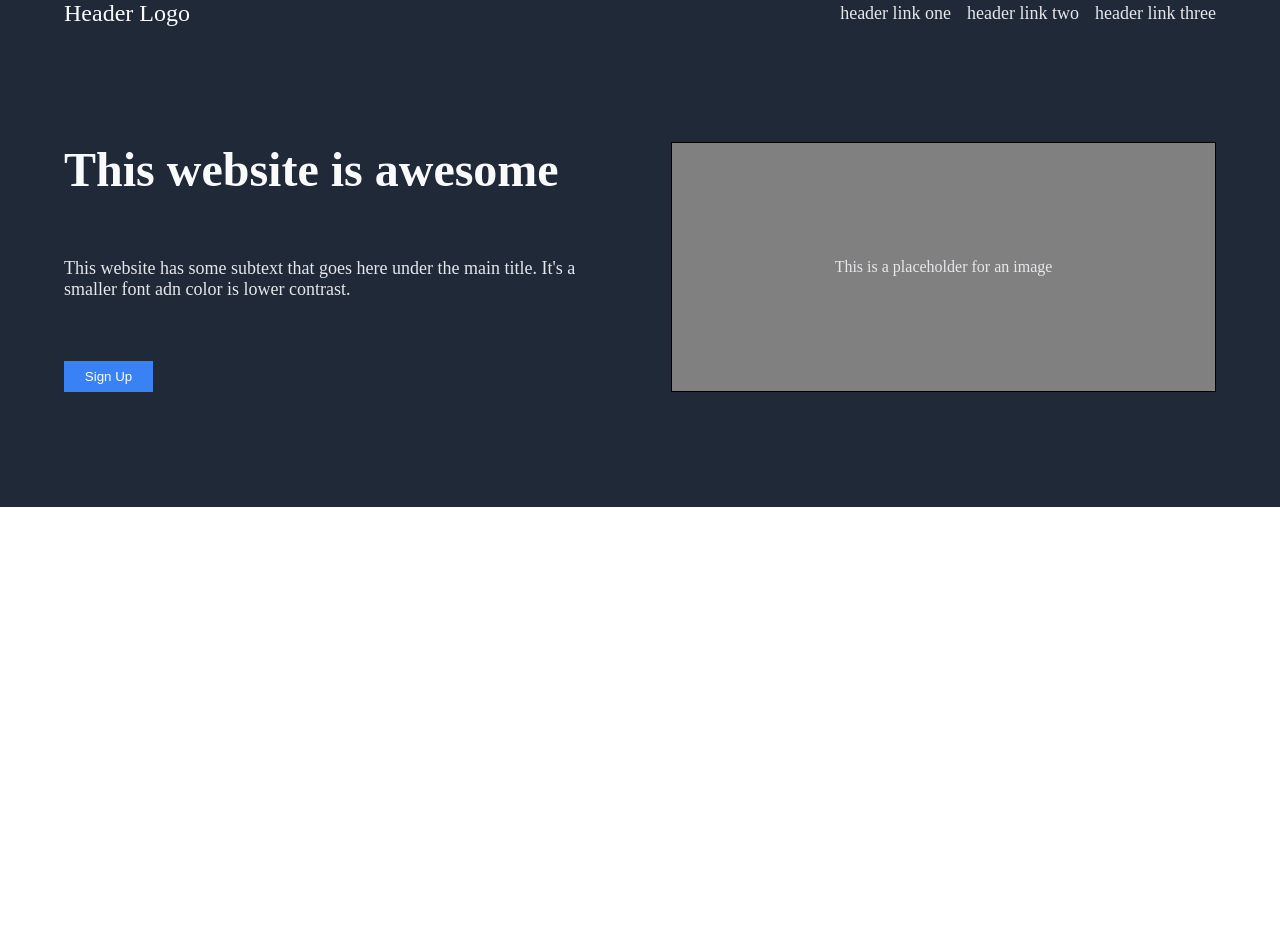
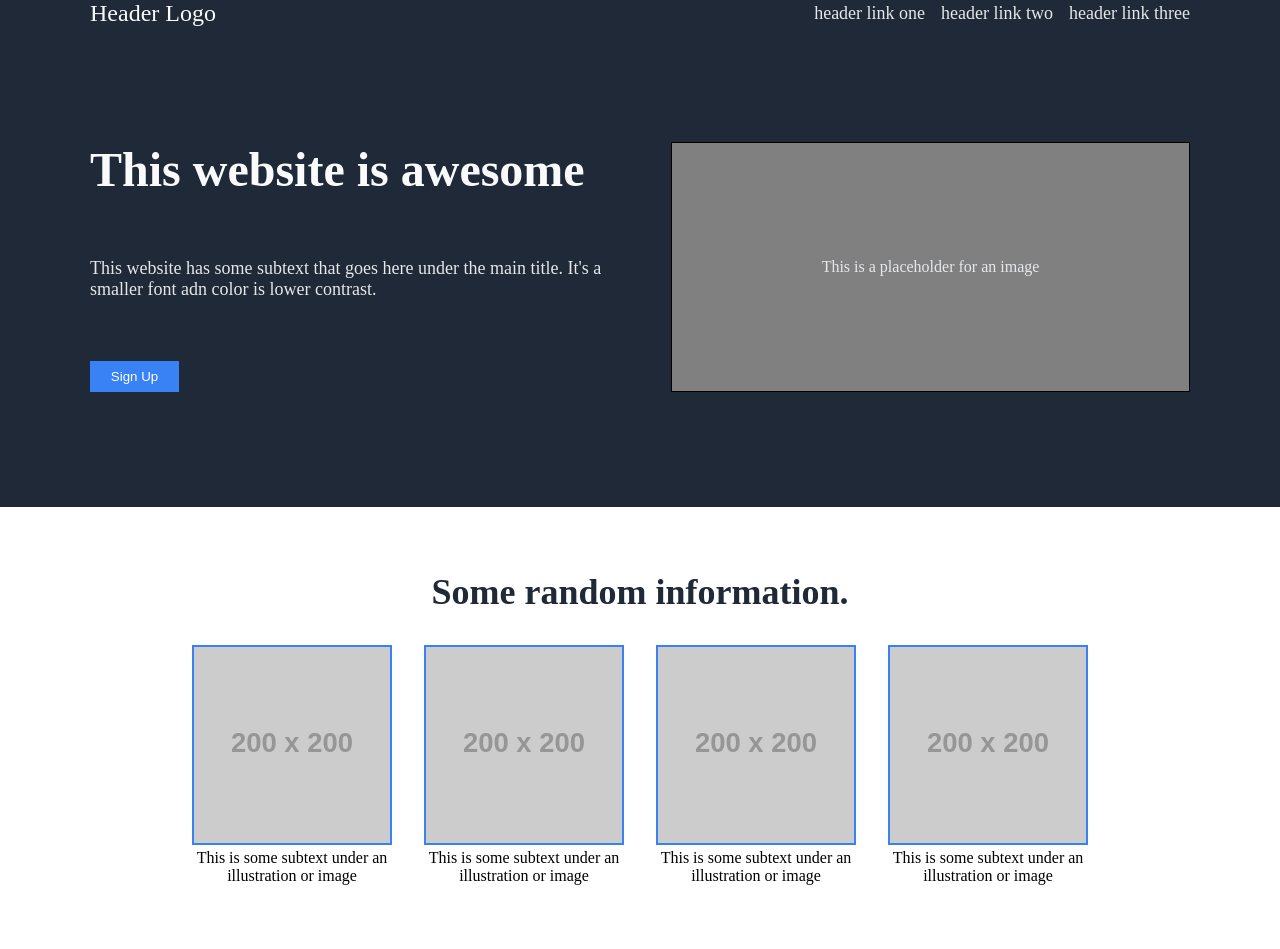
Before and after one commit to artsycoder533/landing-page, a plain HTML site: page index.html in a window 1280 px wide. Before the commit the page ends 800 px from the top, so only its background shows below. Drawn offline with Linux system fonts and the light colour scheme; placeholder pictures from the web are drawn by us.

Commit message:
added info section

```diff
--- a/index.html
+++ b/index.html
@@ -32,6 +32,46 @@
           <article class="hero-img">This is a placeholder for an image</article>
         </article>
       </section>
+
+      <section class="info">
+        <article class="info-container center">
+          <h2 class="info-title">Some random information.</h2>
+          <div class="cards">
+            <div class="info-card">
+              <img
+                src="https://via.placeholder.com/200/bebebe"
+                alt=""
+                class="img"
+              />
+              <p class="info-subtext">This is some subtext under an illustration or image</p>
+            </div>
+            <div class="info-card">
+              <img
+                src="https://via.placeholder.com/200/bebebe"
+                alt=""
+                class="img"
+              />
+              <p>This is some subtext under an illustration or image</p>
+            </div>
+            <div class="info-card">
+              <img
+                src="https://via.placeholder.com/200/bebebe"
+                alt=""
+                class="img"
+              />
+              <p>This is some subtext under an illustration or image</p>
+            </div>
+            <div class="info-card">
+              <img
+                src="https://via.placeholder.com/200/bebebe"
+                alt=""
+                class="img"
+              />
+              <p>This is some subtext under an illustration or image</p>
+            </div>
+          </div>
+        </article>
+      </section>
     </main>
     <footer></footer>
   </body>
--- a/styles/style.css
+++ b/styles/style.css
@@ -54,26 +54,20 @@ a:active{
     color: var(--header-link-color);
 }
 
-h1, h2, h3, h4, h5, h6{
-    /* padding: 0;
-    margin: 0; */
-}
-
 body{
-    /* display: flex; */
-    /* flex-direction: column; */
+    min-height: 100vh;
 }
 
 .center {
-    max-width: 1200px;
+    max-width: 1100px;
     width: 90vw;
     margin: 0 auto;
 }
 
-.main{
+.main {
     display: flex;
     flex-direction: column;
-    flex-grow: 1;
+    /* flex-grow: 1; */
     width: 100%;
 }
 
@@ -133,6 +127,7 @@ body{
     display: flex;
     gap: 1rem;
     justify-content: space-between;
+    flex-shrink: 0;
 }
 
 .hero-title{
@@ -161,4 +156,50 @@ body{
     align-items: center;
     color: var(--hero-secondary-text-clr);
     background: gray;
+    flex-shrink: 0;
 }
+
+/* info section */
+.info{
+    height: 100%;
+    display: flex;
+    align-items: center;
+    padding: 4rem;
+}
+
+.info-container{
+    display: flex;
+    flex-direction: column;
+    align-items: center;
+    width: 100%;
+    height: 100%;
+    text-align: center;
+}
+
+.cards{
+    width: 100%;
+    display: flex;
+    flex-wrap: wrap;
+    gap: 2rem;
+    justify-content: center;
+}
+
+.info-title{
+    font-size: var(--info-header-text);
+    font-weight: 900;
+    color: var(--info-header-text-clr);
+    margin-bottom: 2rem;
+}
+
+.info-card{
+ text-align: center;
+ width: 200px;
+}
+
+.img {
+    border: 2px solid var(--btn-clr);
+    width: 200px;
+    height: 200px;
+    -o-object-fit: cover;
+       object-fit: cover;
+}
```
